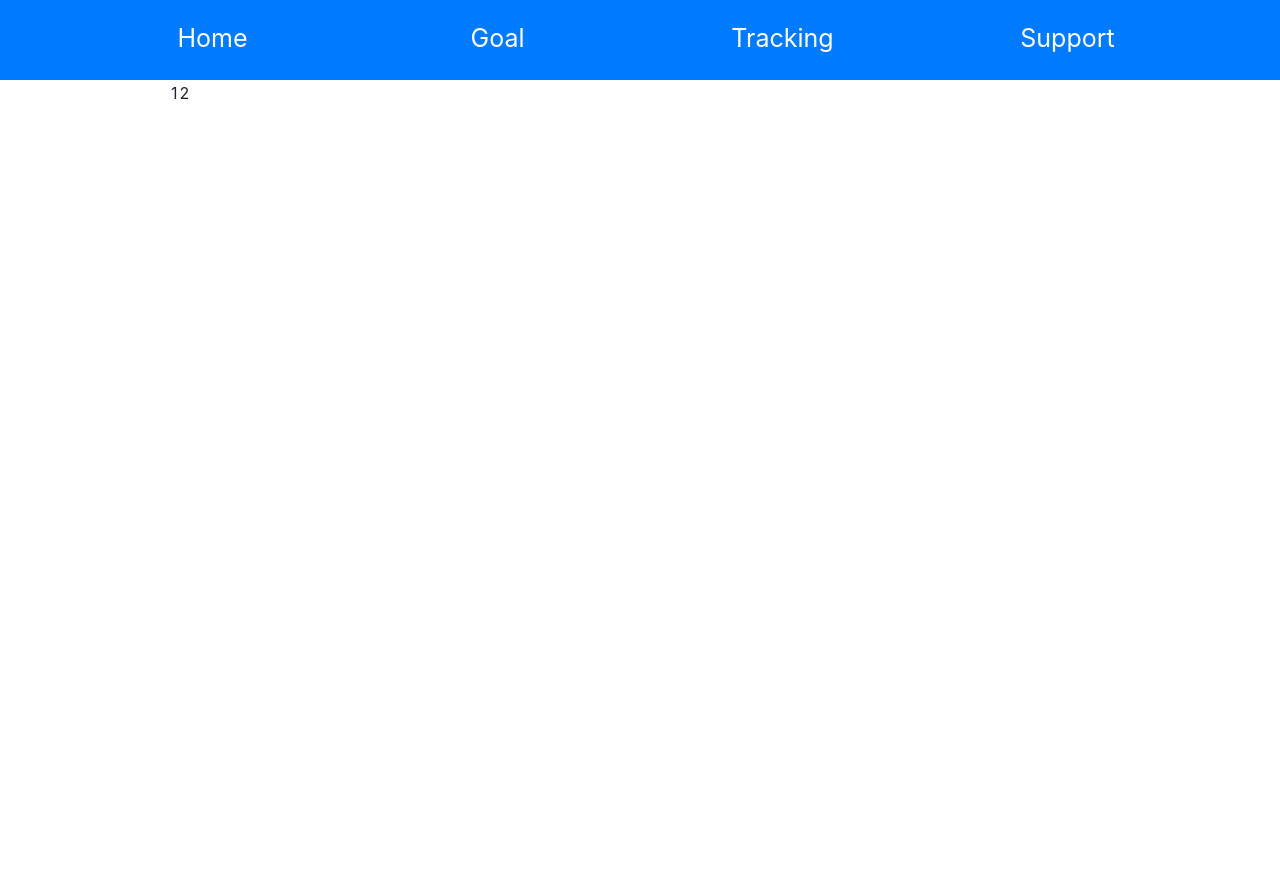
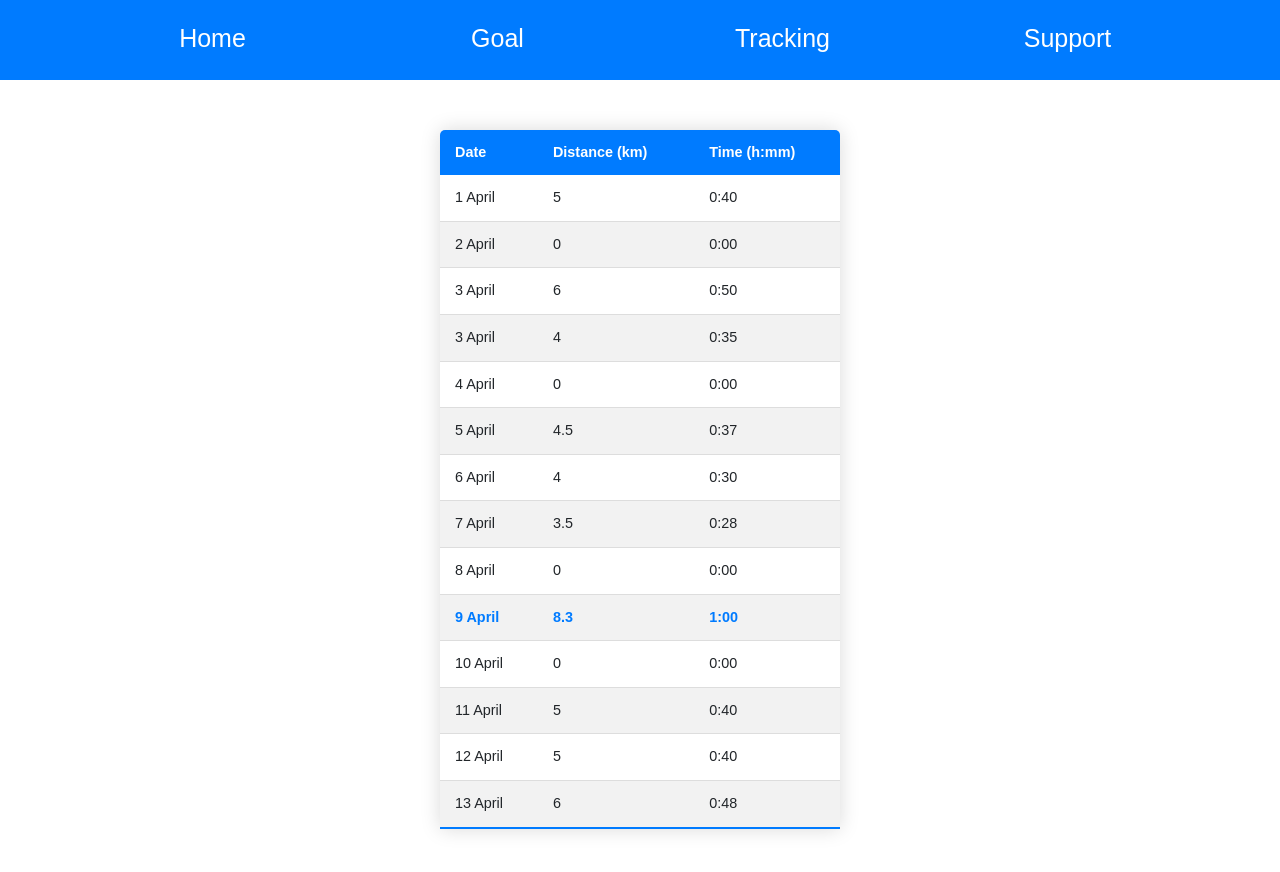
Before and after one commit to Outige/old-cs50-project0, a plain HTML site: page track.html in a window 1280 px wide. Before the commit the page ends 800 px from the top, so only its background shows below. Drawn offline with nearby package versions, Linux system fonts and the light colour scheme.

Commit message:
+track.html +track.css

```diff
--- /dev/null
+++ b/css/track.css
@@ -0,0 +1,47 @@
+* {
+    font-family: sans-serif; /* Change your font family */
+  }
+
+  .table0 {
+    border-collapse: collapse;
+    margin: 25px 0;
+    font-size: 0.9em;
+    min-width: 400px;
+    border-radius: 5px 5px 0 0;
+    overflow: hidden;
+    box-shadow: 0 0 20px rgba(0, 0, 0, 0.15);
+    margin: 50px auto;
+    text-align: left;
+  }
+
+  .table0 thead tr {
+    background-color: #007bff;
+    color: #ffffff;
+    text-align: left;
+    font-weight: bold;
+  }
+
+  .table0 th {
+    padding: 12px 15px;
+  }
+
+  .table0 td {
+    padding: 12px 15px;
+  }
+
+  .table0 tbody tr {
+    border-bottom: 1px solid #dddddd;
+  }
+
+  .table0 tbody tr:nth-of-type(even) {
+    background-color: #f2f2f2;
+  }
+
+  .table0 tbody tr:last-of-type {
+    border-bottom: 2px solid #007bff;
+  }
+
+  .table0 tbody tr.active-row {
+    font-weight: bold;
+    color: #007bff;
+  }
--- a/track.html
+++ b/track.html
@@ -5,6 +5,7 @@
         <meta name="viewport" content="width=device-width, initial-scale=1, shrink-to-fit=no">
         <link rel="stylesheet" href="https://stackpath.bootstrapcdn.com/bootstrap/4.4.1/css/bootstrap.min.css" integrity="sha384-Vkoo8x4CGsO3+Hhxv8T/Q5PaXtkKtu6ug5TOeNV6gBiFeWPGFN9MuhOf23Q9Ifjh" crossorigin="anonymous">
         <link rel="stylesheet" type="text/css" href="css/style.css">
+        <link rel="stylesheet" type="text/css" href="css/track.css">
     </head>
     <body>
 
@@ -42,13 +43,99 @@
 
         <div class="wrapper-main">
             <div class="container">
-                <div class="row table0">
-                    <table>
-                        <tr>
-                            <td>1</td>
-                            <td>2</td>
-                        </tr>
-                    </table>
+                <div class="row">
+                        <table class="table0">
+                            <thead>
+                              <tr>
+                                <th>Date</th>
+                                <th>Distance (km)</th>
+                                <th>Time (h:mm)</th>
+                              </tr>
+                            </thead>
+                            <tbody>
+                              <tr>
+                                <td>1 April</td>
+                                <td>5</td>
+                                <td>0:40</td>
+                              </tr>
+                              <tr>
+                                <td>2 April</td>
+                                <td>0</td>
+                                <td>0:00</td>
+                              </tr>
+                              <tr>
+                                <td>3 April</td>
+                                <td>6</td>
+                                <td>0:50</td>
+                              </tr>
+
+                              <tr>
+                                <td>3 April</td>
+                                <td>4</td>
+                                <td>0:35</td>
+                              </tr>
+
+                              <tr>
+                                <td>4 April</td>
+                                <td>0</td>
+                                <td>0:00</td>
+                              </tr>
+
+                              <tr>
+                                <td>5 April</td>
+                                <td>4.5</td>
+                                <td>0:37</td>
+                              </tr>
+
+                              <tr>
+                                <td>6 April</td>
+                                <td>4</td>
+                                <td>0:30</td>
+                              </tr>
+
+                              <tr>
+                                <td>7 April</td>
+                                <td>3.5</td>
+                                <td>0:28</td>
+                              </tr>
+
+                              <tr>
+                                <td>8 April</td>
+                                <td>0</td>
+                                <td>0:00</td>
+                              </tr>
+
+                              <tr class="active-row">
+                                <td>9 April</td>
+                                <td>8.3</td>
+                                <td>1:00</td>
+                              </tr>
+
+                              <tr>
+                                <td>10 April</td>
+                                <td>0</td>
+                                <td>0:00</td>
+                              </tr>
+
+                              <tr>
+                                <td>11 April</td>
+                                <td>5</td>
+                                <td>0:40</td>
+                              </tr>
+
+                              <tr>
+                                <td>12 April</td>
+                                <td>5</td>
+                                <td>0:40</td>
+                              </tr>
+
+                              <tr>
+                                <td>13 April</td>
+                                <td>6</td>
+                                <td>0:48</td>
+                              </tr>
+                            </tbody>
+                          </table>
                 </div>
             </div>
         </div>
```
Also changed, not shown: index.html (+2 -1 lines).
